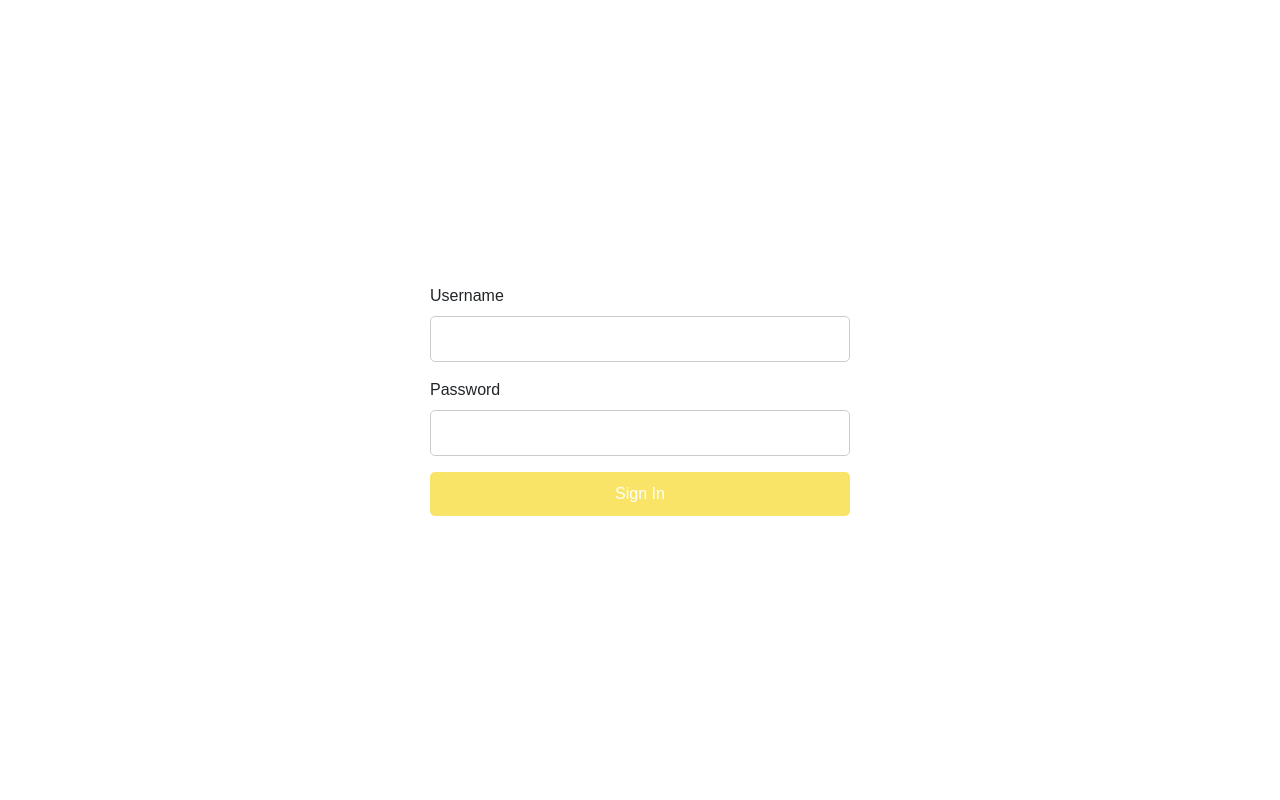
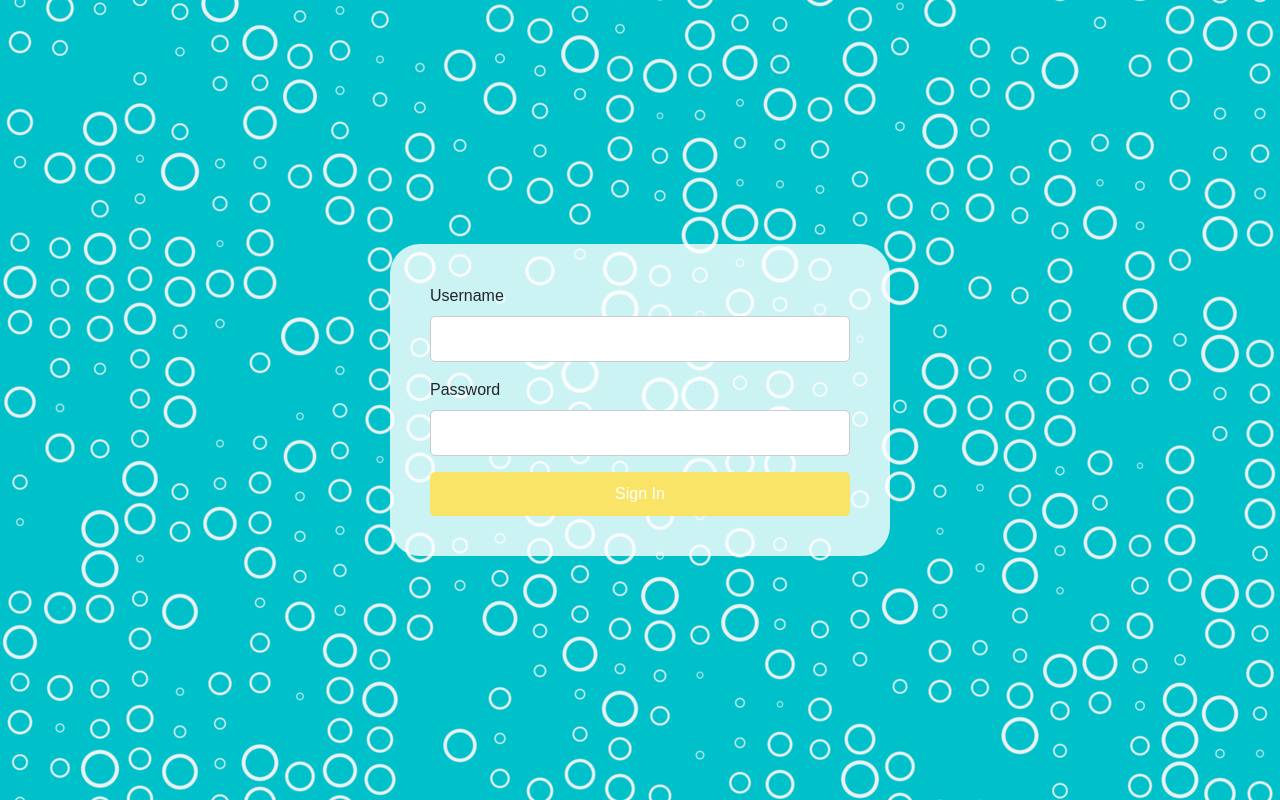
Before and after one commit to MTH35H4RK/AgriSky, a Django app: page /login/signin/ in a window 1280 px wide. Run offline with Django 5.2, Linux system fonts and the light colour scheme; some libraries are stand-ins or nearby versions.

Commit message:
login bg with custom shader fixed

```diff
--- a/logins_and_alerts/templates/loginbase.html
+++ b/logins_and_alerts/templates/loginbase.html
@@ -13,11 +13,11 @@
         {% endblock %}
 
         <style>
-            body, html {
+            body {
+                font-family: Arial, sans-serif;
+                height: 85%;
                 margin: 0;
                 overflow: hidden;
-                height: 100%;
-                font-family: Arial, sans-serif;
             }
 
             .login-box {
@@ -30,9 +30,10 @@
                 border-radius: 30px;
                 text-align: left;
                 width: 500px;
+                z-index: 10; /* Make sure it's above the WebGL canvas */
             }
 
-            .containera{
+            .containera {
                 position: absolute;
                 top: 30%;
                 left: 50%;
@@ -42,6 +43,7 @@
                 border-radius: 30px;
                 text-align: center;
                 width: 500px;
+                z-index: 10;
             }
 
             .login-box h2 {
@@ -80,14 +82,13 @@
                 padding: 1rem;
             }
 
-            canvas {
-                display: block;
-                position: fixed;
+            #glCanvas {
+                position: absolute;
                 top: 0;
                 left: 0;
                 width: 100%;
                 height: 100%;
-                z-index: -1; /* Ensure the canvas stays in the background */
+                z-index: 1;
             }
         </style>
     </head>
@@ -95,15 +96,17 @@
     <body>
         <canvas id="glCanvas"></canvas>
 
-        <div class="containera">
-            {% if messages %}
+
+        {% if messages %}
+            <div class="containera">
                 {% for message in messages %}
                 <div class="alert alert-warning alert-dismissible fade show" role="alert">
-                    <strong>Error!</strong> {{message}}
+                    <strong>Error!</strong> {{ message }}
                   </div>
                 {% endfor %}
-            {% endif %}
             </div>
+        {% endif %}
+
         <div class="login-box">
             {% block loginbox %}
             {% endblock %}
@@ -116,7 +119,6 @@
                     <div class="toast-container bottom-0 start-0 p-3">
                         <div class="toast" role="alert" aria-live="assertive" aria-atomic="true">
                             <div class="toast-header">
-
                                 <svg xmlns="http://www.w3.org/2000/svg" width="16" height="16" fill="currentColor" class="bi bi-plus-circle" viewBox="0 0 16 16">
                                     <path d="M8 15A7 7 0 1 1 8 1a7 7 0 0 1 0 14m0 1A8 8 0 1 0 8 0a8 8 0 0 0 0 16"/>
                                     <path d="M8 4a.5.5 0 0 1 .5.5v3h3a.5.5 0 0 1 0 1h-3v3a.5.5 0 0 1-1 0v-3h-3a.5.5 0 0 1 0-1h3v-3A.5.5 0 0 1 8 4"/>
@@ -129,7 +131,6 @@
                                 {{ message }}
                             </div>
                         </div>
-
                     </div>
                 </div>
             {% endfor %}
@@ -137,31 +138,19 @@
         <!-- TOASTS -->
 
         <script>
-            document.addEventListener('DOMContentLoaded', function () {
-                var toastElList = [].slice.call(document.querySelectorAll('.toast'))
-                var toastList = toastElList.map(function (toastEl) {
-                    return new bootstrap.Toast(toastEl, { delay: 5000 });
-                });
-                toastList.forEach(toast => toast.show());
-            });
+            const vertexShaderSrc = `
+            attribute vec4 a_position;
+            void main() {
+                gl_Position = a_position;
+            }`;
 
-            const canvas = document.getElementById('glCanvas');
-            const gl = canvas.getContext('webgl');
-
-            // Set the canvas size to the window size
-            canvas.width = window.innerWidth;
-            canvas.height = window.innerHeight;
-
-            // Compile the shader
-            const fragmentShaderSource = `
+            const fragmentShaderSrc = `
             precision mediump float;
-
-            #define SIZE 20.0
-            #define BLACK_COL vec3(0.0, 173.0, 181.0)/255.0
-            #define WHITE_COL vec3(235.0, 241.0, 245.0)/255.0
-
             uniform vec2 iResolution;
             uniform float iTime;
+            #define SIZE 20.
+            #define BLACK_COL vec3(0,193,201)/255.
+            #define WHITE_COL vec3(235,241,245)/255.
 
             float rand(vec2 co) {
                 return fract(sin(dot(co.xy , vec2(12.9898, 78.233))) * 43758.5453);
@@ -169,14 +158,14 @@
 
             void mainImage( out vec4 fragColor, in vec2 fragCoord )
             {
-                vec2 uv = fragCoord.xy/iResolution.y;
-                float smf = 1.0/(iResolution.y) * SIZE * 2.0; // smooth factor
+                vec2 uv = fragCoord.xy / iResolution.y;
+                float smf = 1. / (iResolution.y) * SIZE * 2.; // smooth factor
 
-                vec2 ruv = uv*SIZE;
+                vec2 ruv = uv * SIZE;
                 vec2 id = ceil(ruv);
 
-                ruv.y -= iTime * 2.0 * (rand(vec2(id.x)) * 0.5 + 0.5); // move up
-                ruv.y += ceil(mod(id.x, 2.0)) * 0.3 * iTime; // every 2nd column always move faster
+                ruv.y -= iTime * 2. * (rand(vec2(id.x)) * 0.5 + .5); // move up
+                ruv.y += ceil(mod(id.x, 2.)) * 0.3 * iTime; // every 2nd column always move faster
                 vec2 guv = fract(ruv) - 0.5; // centerize guv
 
                 ruv = ceil(ruv);
@@ -185,7 +174,7 @@
                 float v = rand(ruv) * 0.5; // random bubble size
                 v *= step(0.1, v); // remove too small bubbles
                 float m = smoothstep(v, v - smf, g);
-                v *= 0.8; // bubble inner empty space
+                v *= .8; // bubble inner empty space
                 m -= smoothstep(v, v - smf, g);
 
                 vec3 col = mix(BLACK_COL, WHITE_COL, m); // final color
@@ -195,39 +184,84 @@
 
             void main() {
                 mainImage(gl_FragColor, gl_FragCoord.xy);
-            }
-            `;
-            const fragmentShader = gl.createShader(gl.FRAGMENT_SHADER);
-            gl.shaderSource(fragmentShader, fragmentShaderSource);
-            gl.compileShader(fragmentShader);
+            }`;
 
-            // Check for errors
-            if (!gl.getShaderParameter(fragmentShader, gl.COMPILE_STATUS)) {
-                console.error('ERROR compiling fragment shader!', gl.getShaderInfoLog(fragmentShader));
+            function createShader(gl, type, source) {
+                const shader = gl.createShader(type);
+                gl.shaderSource(shader, source);
+                gl.compileShader(shader);
+                if (!gl.getShaderParameter(shader, gl.COMPILE_STATUS)) {
+                    console.error('An error occurred compiling the shaders: ' + gl.getShaderInfoLog(shader));
+                    gl.deleteShader(shader);
+                    return null;
+                }
+                return shader;
             }
 
-            // Create and link the program
-            const program = gl.createProgram();
-            gl.attachShader(program, fragmentShader);
-            gl.linkProgram(program);
-            gl.useProgram(program);
+            function createProgram(gl, vertexShader, fragmentShader) {
+                const program = gl.createProgram();
+                gl.attachShader(program, vertexShader);
+                gl.attachShader(program, fragmentShader);
+                gl.linkProgram(program);
+                if (!gl.getProgramParameter(program, gl.LINK_STATUS)) {
+                    console.error('Unable to initialize the shader program: ' + gl.getProgramInfoLog(program));
+                    return null;
+                }
+                return program;
+            }
 
-            // Set resolution and time uniform
-            const resolutionLocation = gl.getUniformLocation(program, 'iResolution');
-            gl.uniform2f(resolutionLocation, canvas.width, canvas.height);
+            function startGL() {
+                const canvas = document.getElementById('glCanvas');
+                const gl = canvas.getContext('webgl');
+                if (!gl) {
+                    console.error('WebGL not supported. Falling back on experimental-webgl');
+                    gl = canvas.getContext('experimental-webgl');
+                }
 
-            let startTime = Date.now();
-            function render() {
-                const currentTime = (Date.now() - startTime) * 0.001;
-                gl.uniform1f(gl.getUniformLocation(program, 'iTime'), currentTime);
+                // Adjust canvas size to match the display resolution
+                const pixelRatio = window.devicePixelRatio || 1;
+                canvas.width = canvas.clientWidth * pixelRatio;
+                canvas.height = canvas.clientHeight * pixelRatio;
+                gl.viewport(0, 0, canvas.width, canvas.height);
 
-                // Draw the shader
-                gl.drawArrays(gl.TRIANGLE_STRIP, 0, 4);
+                const vertexShader = createShader(gl, gl.VERTEX_SHADER, vertexShaderSrc);
+                const fragmentShader = createShader(gl, gl.FRAGMENT_SHADER, fragmentShaderSrc);
+                const program = createProgram(gl, vertexShader, fragmentShader);
 
+                gl.useProgram(program);
+
+                const positionLocation = gl.getAttribLocation(program, 'a_position');
+                const resolutionLocation = gl.getUniformLocation(program, 'iResolution');
+                const timeLocation = gl.getUniformLocation(program, 'iTime');
+
+                const positionBuffer = gl.createBuffer();
+                gl.bindBuffer(gl.ARRAY_BUFFER, positionBuffer);
+                gl.bufferData(gl.ARRAY_BUFFER, new Float32Array([
+                    -1, -1,
+                    1, -1,
+                    -1, 1,
+                    -1, 1,
+                    1, -1,
+                    1, 1
+                ]), gl.STATIC_DRAW);
+
+                gl.enableVertexAttribArray(positionLocation);
+                gl.vertexAttribPointer(positionLocation, 2, gl.FLOAT, false, 0, 0);
+
+                function render(time) {
+                    // Set the resolution to the actual pixel size
+                    gl.uniform2f(resolutionLocation, canvas.width, canvas.height);
+                    gl.uniform1f(timeLocation, time * 0.001);
+
+                    gl.clear(gl.COLOR_BUFFER_BIT);
+                    gl.drawArrays(gl.TRIANGLES, 0, 6);
+                    requestAnimationFrame(render);
+                }
                 requestAnimationFrame(render);
             }
 
-            render();
+
+            startGL();
         </script>
     </body>
 </html>
```
Also changed, not shown: db.sqlite3.
